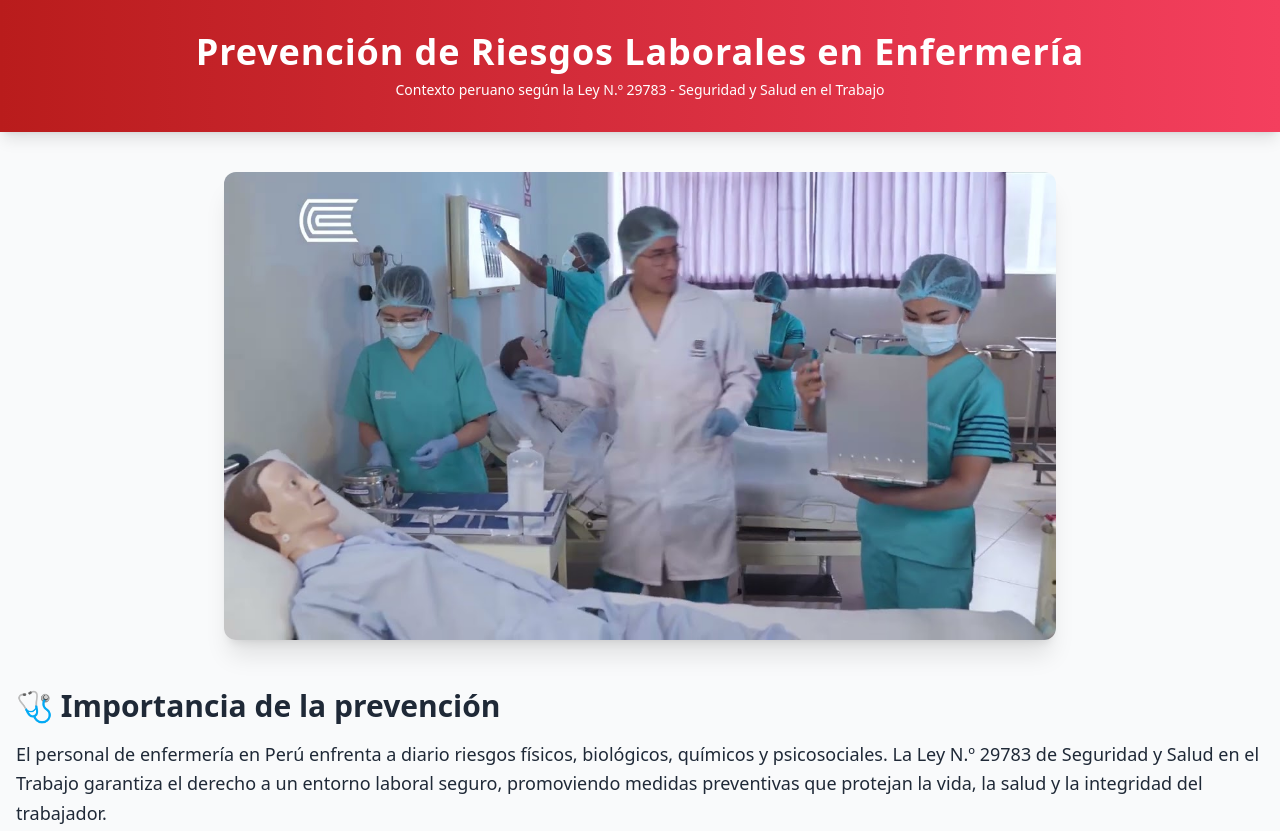
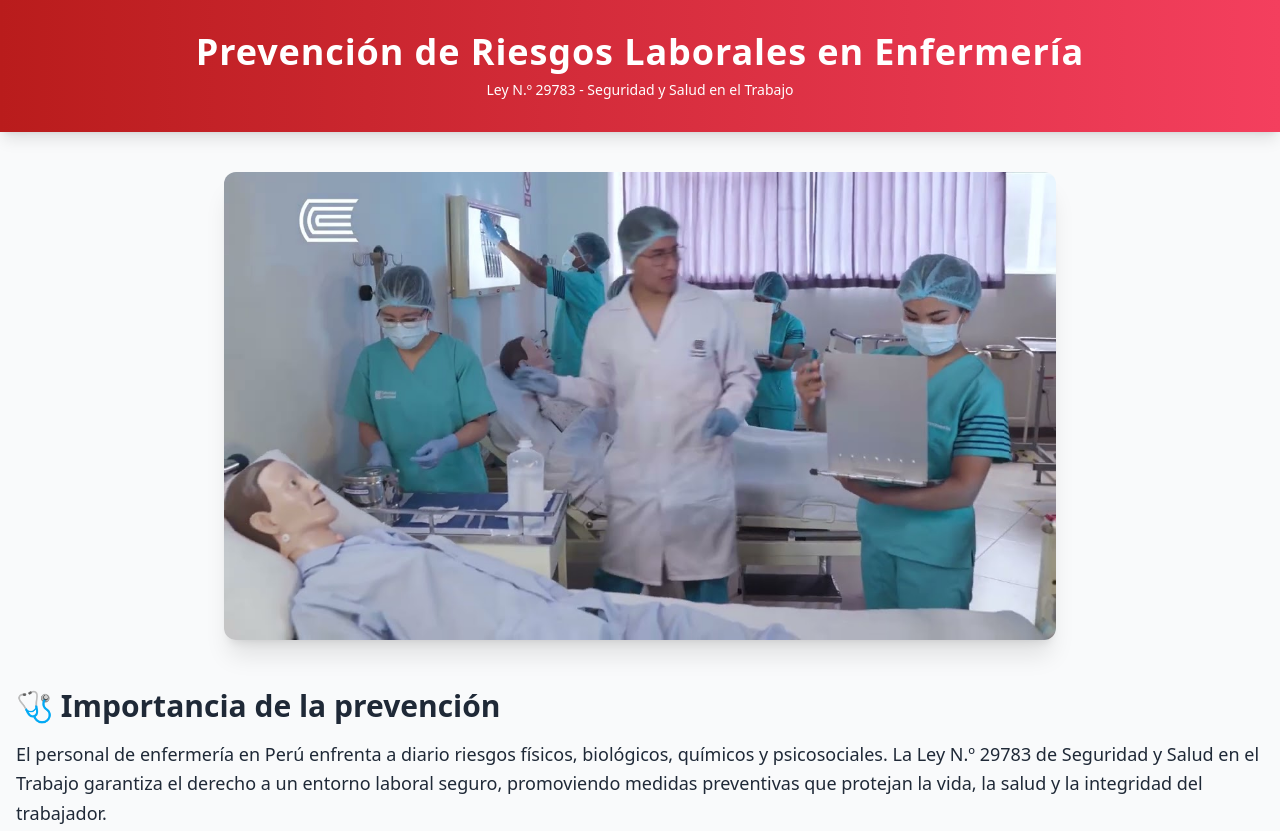
Before and after one commit to andree9992/ABR3, a plain HTML site: page index.html in a window 1280 px wide. Shown: the top 831 px of the page. Drawn offline with nearby package versions, Linux system fonts and the light colour scheme.

Commit message:
Update index.html

```diff
--- a/index.html
+++ b/index.html
@@ -12,7 +12,7 @@
   <header class="bg-gradient-to-r from-red-700 to-rose-500 text-white py-8 shadow-lg">
     <div class="container mx-auto text-center">
       <h1 class="text-4xl font-bold tracking-wide">Prevención de Riesgos Laborales en Enfermería</h1>
-      <p class="text-sm mt-2">Contexto peruano según la Ley N.º 29783 - Seguridad y Salud en el Trabajo</p>
+      <p class="text-sm mt-2">Ley N.º 29783 - Seguridad y Salud en el Trabajo</p>
     </div>
   </header>
 
```
